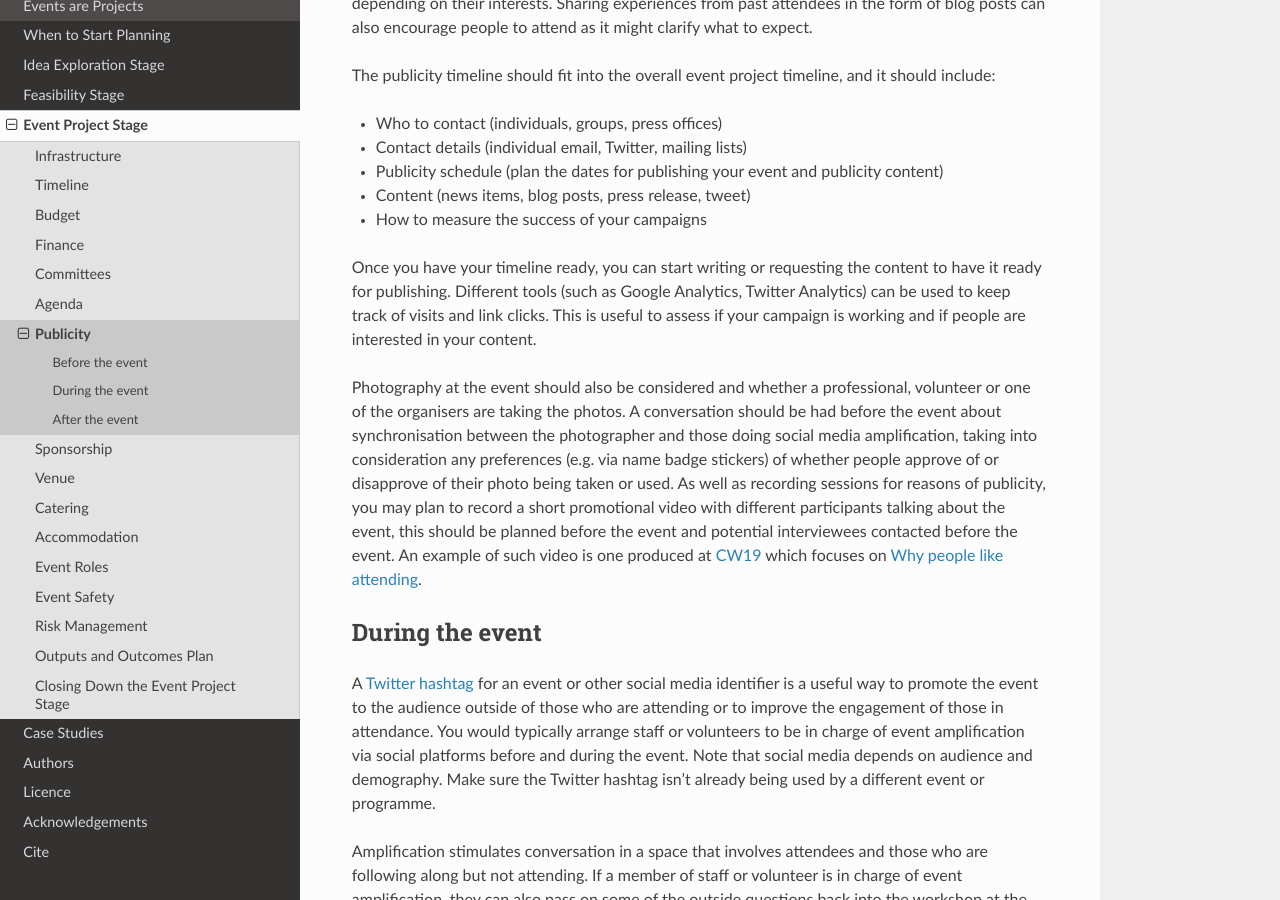
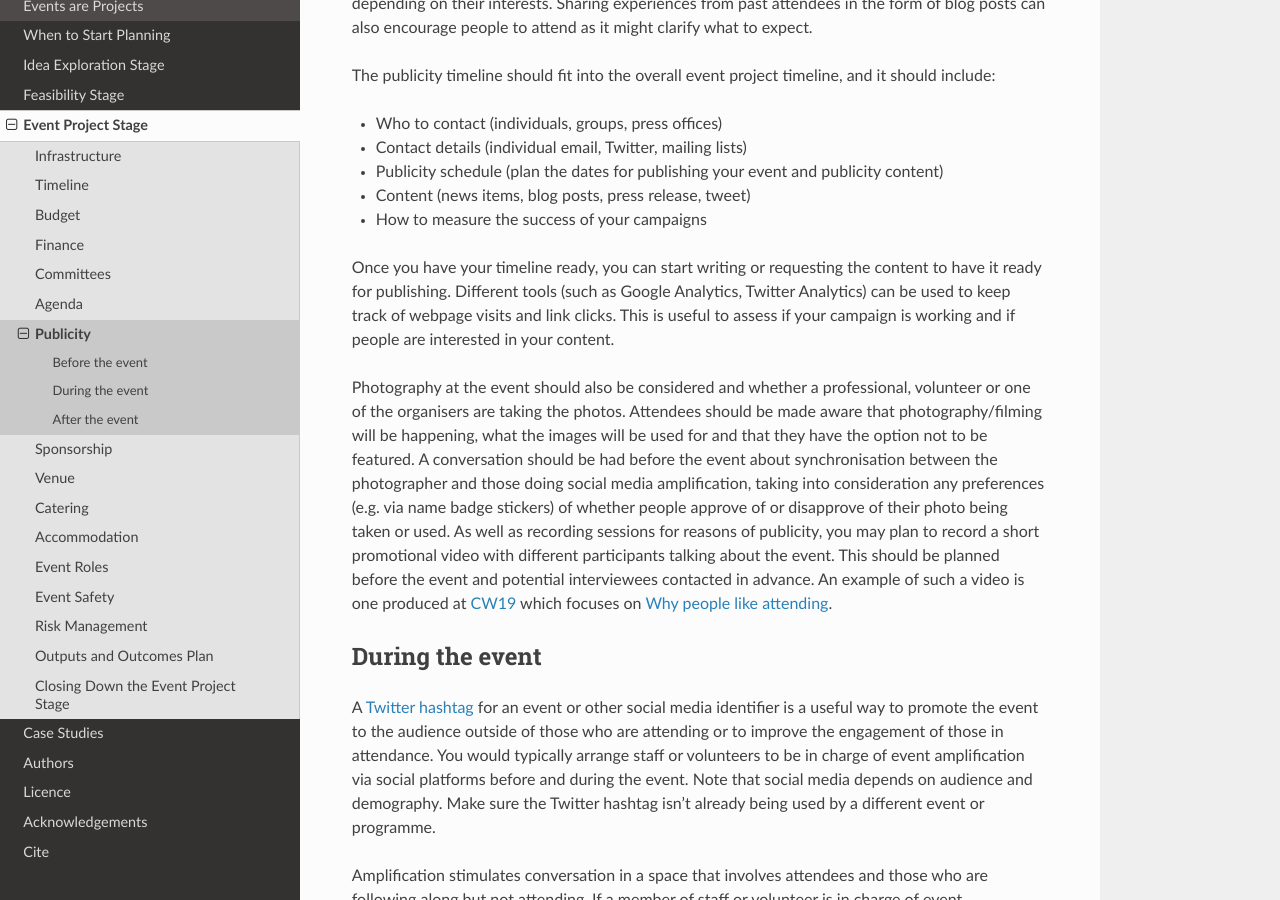
Before and after one commit to softwaresaved/event-organisation-guide, a Sphinx documentation site: the page built from docs/eog/eps-publicity.rst, in a window 1280 px wide and 900 px high, scrolled down 584 px. Built offline with Sphinx 7.4.7 and the Read the Docs theme 2.0.0, drawn with Linux system fonts in a browser that asks for light colours.

Commit message:
Update eps-publicity.rst
I'm not sure I understand the last sentence - is it referring to before, during and after as being good times?

```diff
--- a/docs/eog/eps-publicity.rst
+++ b/docs/eog/eps-publicity.rst
@@ -20,9 +20,9 @@ The publicity timeline should fit into the overall event project timeline, and i
 - Content (news items, blog posts, press release, tweet)
 - How to measure the success of your campaigns
 
-Once you have your timeline ready, you can start writing or requesting the content to have it ready for publishing. Different tools (such as Google Analytics, Twitter Analytics) can be used to keep track of visits and link clicks. This is useful to assess if your campaign is working and if people are interested in your content.
+Once you have your timeline ready, you can start writing or requesting the content to have it ready for publishing. Different tools (such as Google Analytics, Twitter Analytics) can be used to keep track of webpage visits and link clicks. This is useful to assess if your campaign is working and if people are interested in your content.
 
-Photography at the event should also be considered and whether a professional, volunteer or one of the organisers are taking the photos. A conversation should be had before the event about synchronisation between the photographer and those doing social media amplification, taking into consideration any preferences (e.g. via name badge stickers) of whether people approve of or disapprove of their photo being taken or used. As well as recording sessions for reasons of publicity, you may plan to record a short promotional video with different participants talking about the event, this should be planned before the event and potential interviewees contacted before the event. An example of such video is one produced at `CW19 <https://www.software.ac.uk/cw19>`_ which focuses on `Why people like attending <https://www.youtube.com/watch?v=_olNuVusJzU>`_.
+Photography at the event should also be considered and whether a professional, volunteer or one of the organisers are taking the photos. Attendees should be made aware that photography/filming will be happening, what the images will be used for and that they have the option not to be featured. A conversation should be had before the event about synchronisation between the photographer and those doing social media amplification, taking into consideration any preferences (e.g. via name badge stickers) of whether people approve of or disapprove of their photo being taken or used. As well as recording sessions for reasons of publicity, you may plan to record a short promotional video with different participants talking about the event. This should be planned before the event and potential interviewees contacted in advance. An example of such a video is one produced at `CW19 <https://www.software.ac.uk/cw19>`_ which focuses on `Why people like attending <https://www.youtube.com/watch?v=_olNuVusJzU>`_.
 
 During the event
 ****************
```
